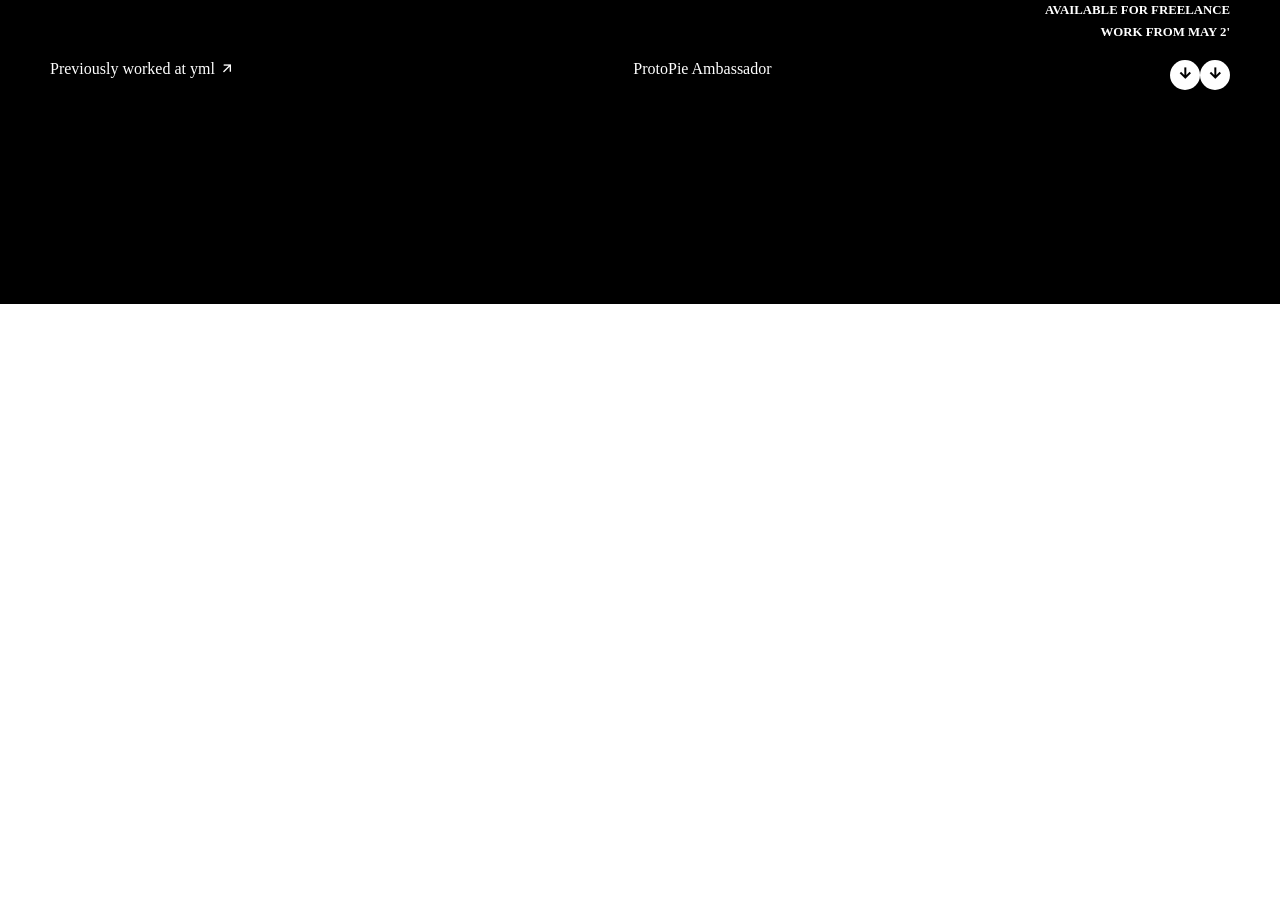
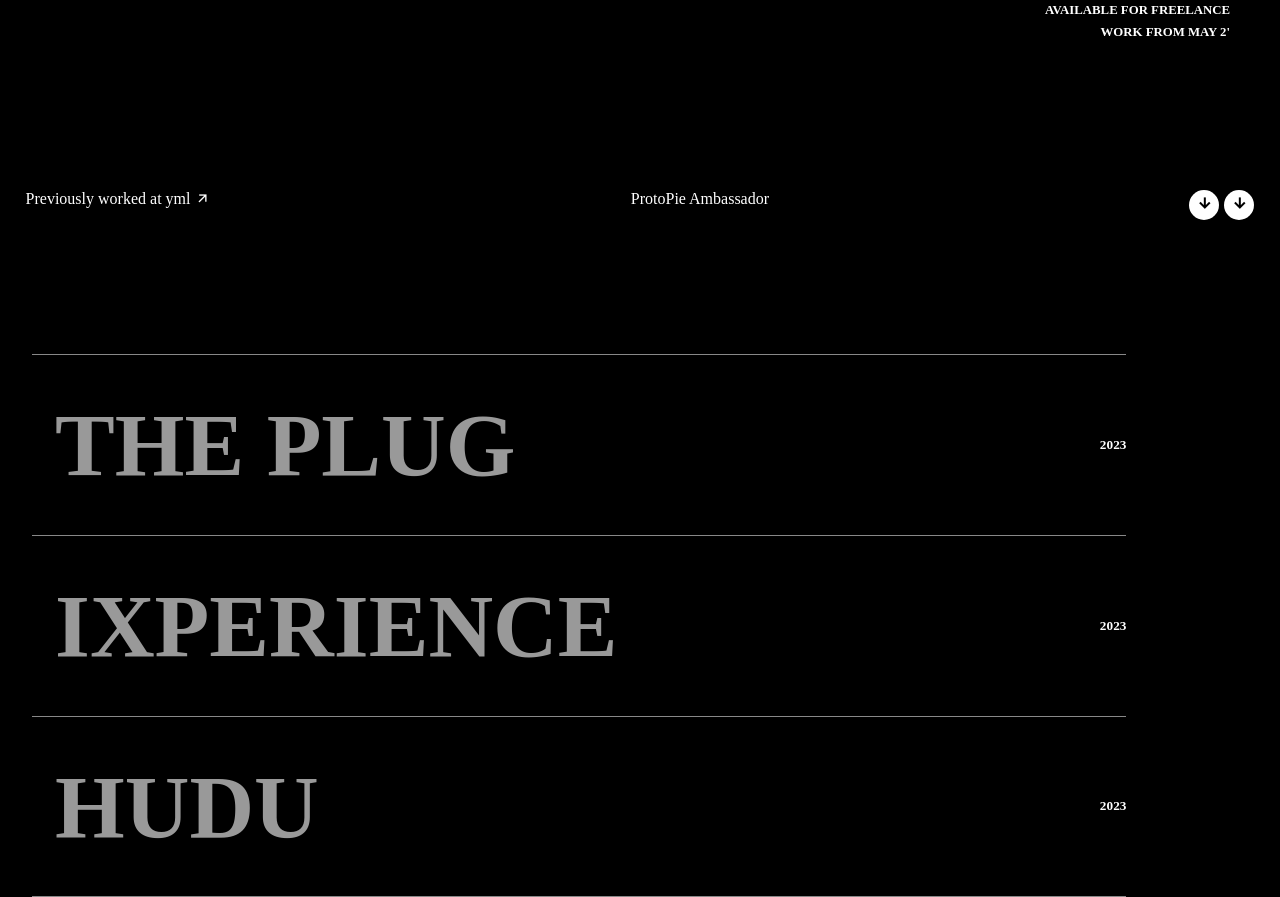
Before and after one commit to Ayush01015/portfolio-web-1, a plain HTML site: page index.html in a window 1280 px wide. Shown: the part 496-1393 px from the top of the page. Before the commit the page ends 800 px from the top, so only its background shows below. Drawn offline with nearby package versions, Linux system fonts and the light colour scheme.

Commit message:
element aligned in second component

```diff
--- a/index.html
+++ b/index.html
@@ -34,6 +34,20 @@
                 </div>
             </div>
         </div>
+        <div id="second">
+            <div class="element">
+                <h1>the plug</h1>
+                <h5>2023</h5>
+            </div>
+            <div class="element">
+                <h1>ixperience</h1>
+                <h5>2023</h5>
+            </div>
+            <div class="element elem-last">
+                <h1>hudu</h1>
+                <h5>2023</h5>
+            </div>
+        </div>
     </div>
 </body>
 </html>
--- a/styles.css
+++ b/styles.css
@@ -80,7 +80,11 @@ html,body{
     display: flex;
     justify-content: space-between;
     margin: 20px auto;
-    padding: 0 50px;
+    padding: 0 2vw;
+    width: 100%;
+    position: absolute;
+    bottom: 8%;
+
 }
 
 #hero-footer a{
@@ -90,6 +94,7 @@ html,body{
 
 #icon-set{
     display: flex;
+    gap: 5px;
 }
 .circle{
     background-color: #fff;
@@ -101,3 +106,33 @@ html,body{
     text-align: center;
     font-weight: 900;
 }
+
+#second{
+    width: 100%;
+    /* height: 100vh; */
+    background-color: black;
+    padding-top:50px;
+    padding-right: 10vw;
+    /* border: 1px solid red; */
+}
+
+.element{
+    width: 95%;
+    border-top: 1px solid #888;
+    color: #fff;
+    padding: 3vw 0 3vw 1.8vw;
+    display: flex;
+    align-items: center;
+    justify-content: space-between;
+    padding-right: 0;
+    margin-left: 2.5vw;
+}
+
+.element h1{
+    text-transform: uppercase;
+    font-size: 7vw;
+    opacity: 0.6;
+}
+.elem-last{
+    border-bottom: 1px solid #888;
+}
```
